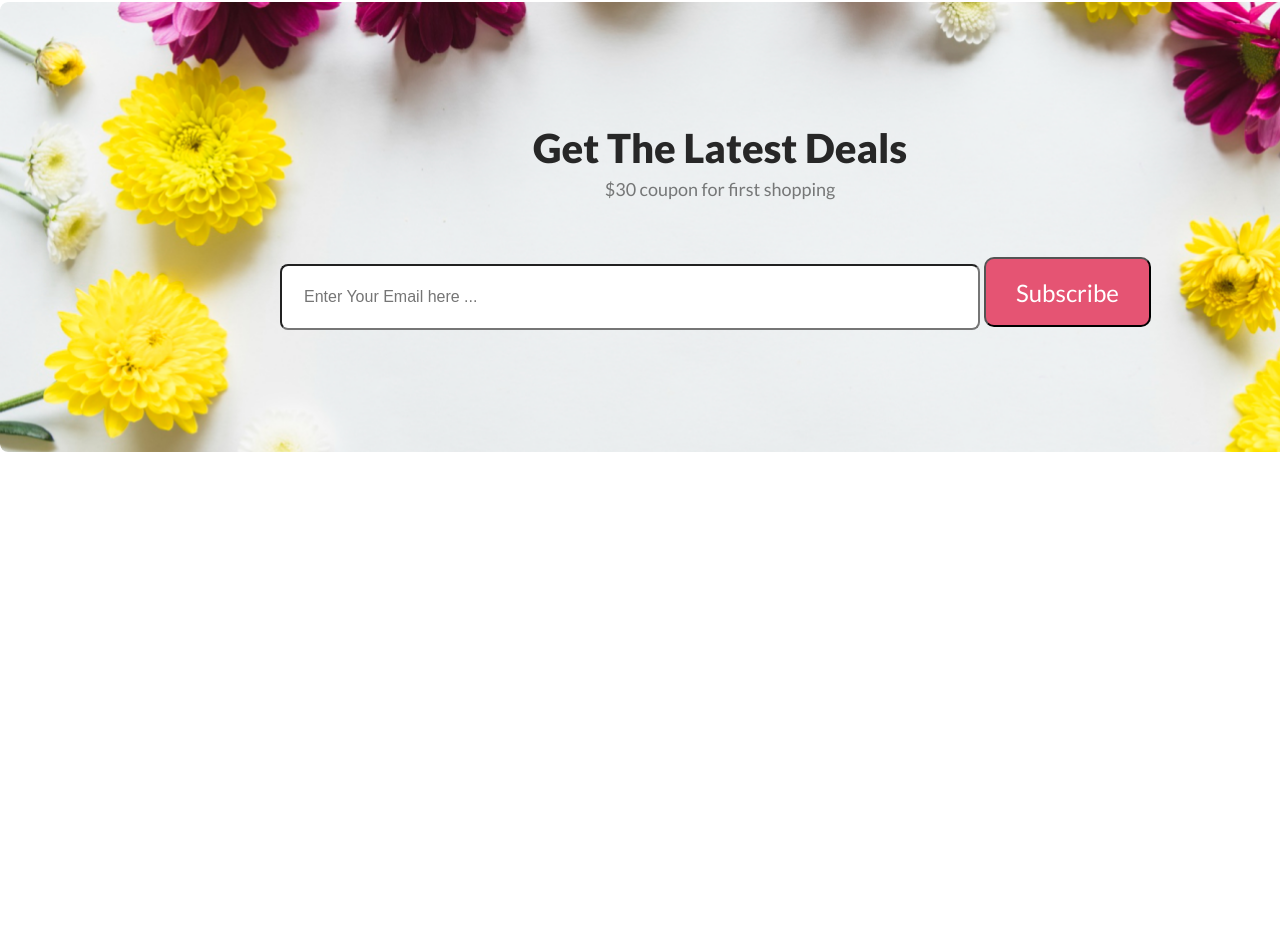
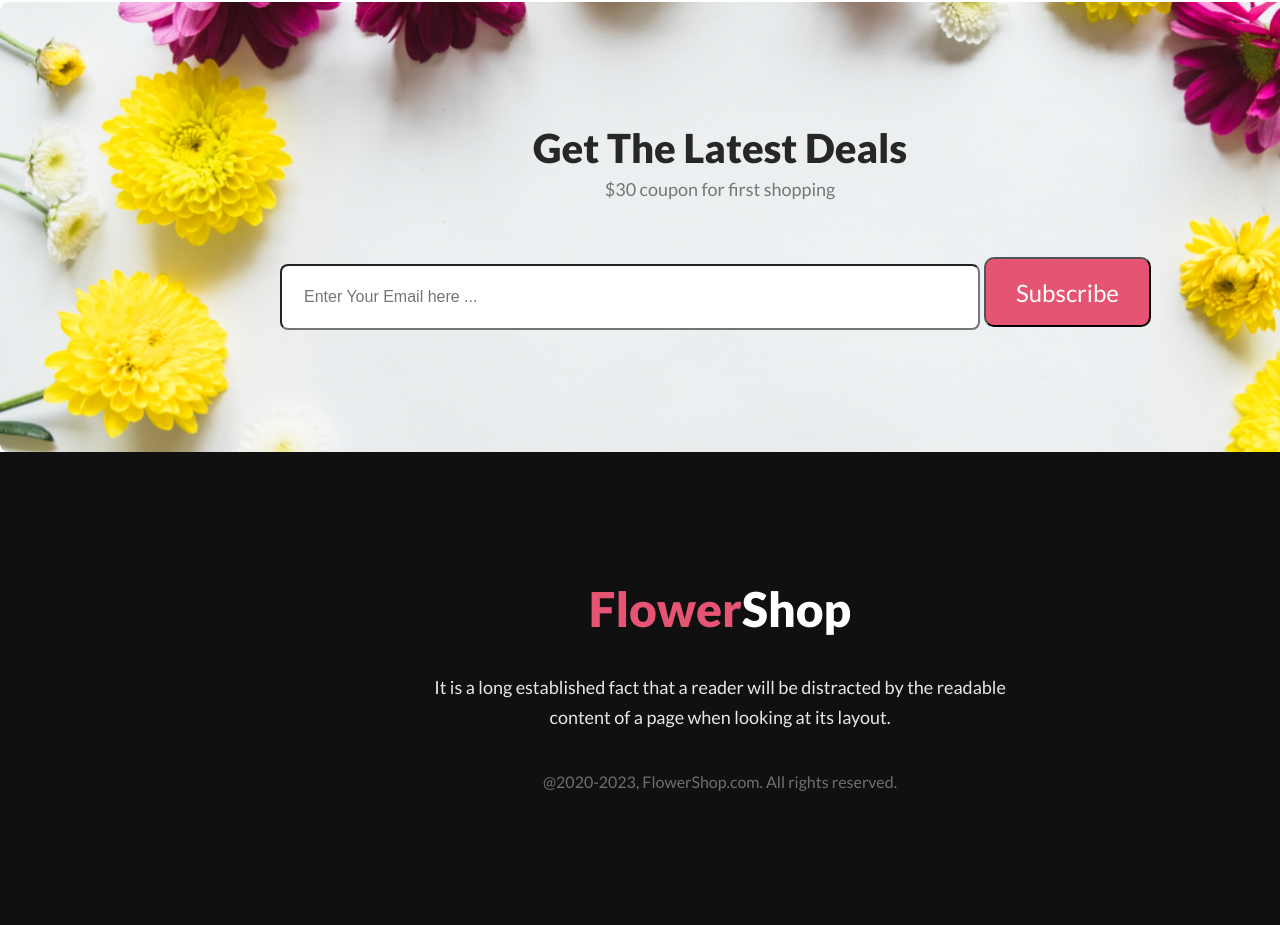
Before and after one commit to Mozammel111/first-assaignment-for-programming-hero, a plain HTML site: page index.html in a window 1280 px wide. Shown: the part 3765-4690 px from the top of the page. Before the commit the page ends 4217 px from the top, so only its background shows below. Drawn offline with Linux system fonts and the light colour scheme.

Commit message:
footer added finally

```diff
--- a/css/style.css
+++ b/css/style.css
@@ -279,3 +279,43 @@ a{
 }
 
 /* latest deal part end */
+
+/* footer part start */
+
+#footer_part{
+    background-color: #111010;
+}
+.main_footer{
+    padding: 128px 0;
+    text-align: center;
+}
+.main_footer .Typo{
+    font-size: 48px;
+    color:#E55473;
+    font-weight: 800;
+    font-family: 'lato', sans-serif;
+
+}
+.main_footer h1{
+    font-size: 48px;
+    color:#FFF;
+    font-weight: 800;
+    font-family: 'lato', sans-serif;
+
+}
+
+.main_footer p{
+    font-size: 18px;
+    font-weight: 400;
+    line-height: 30px;
+    font-family: 'lato', sans-serif;
+    color: rgba(255, 255, 255, 0.90);
+    margin-top: 35px;
+}
+.main_footer .copywrite{
+    font-size: 16px;
+    color: rgba(255, 255, 255, 0.40);
+    font-family: 'lato', sans-serif;
+    font-weight: 400;
+}
+/* footer part end */
--- a/index.html
+++ b/index.html
@@ -155,10 +155,22 @@
    </div>
 </section>
 
+<!-- Latest Deal part end -->
+<!-- footer part start -->
+<footer id="footer_part">
+    <div class="container">
+        <div class="main_footer">
+            <h1><span class="Typo">Flower</span>Shop</h1>
+            <p>It is a long established fact that a reader will be distracted by the readable <br> content of a page when looking at its layout.</p>
+
+            <p class="copywrite">@2020-2023, FlowerShop.com. All rights reserved. </p>
+        </div>
+    </div>
+</footer>
 
 
-<!-- Latest Deal part end -->
 
+<!-- footer part end -->
 
 
 
```
